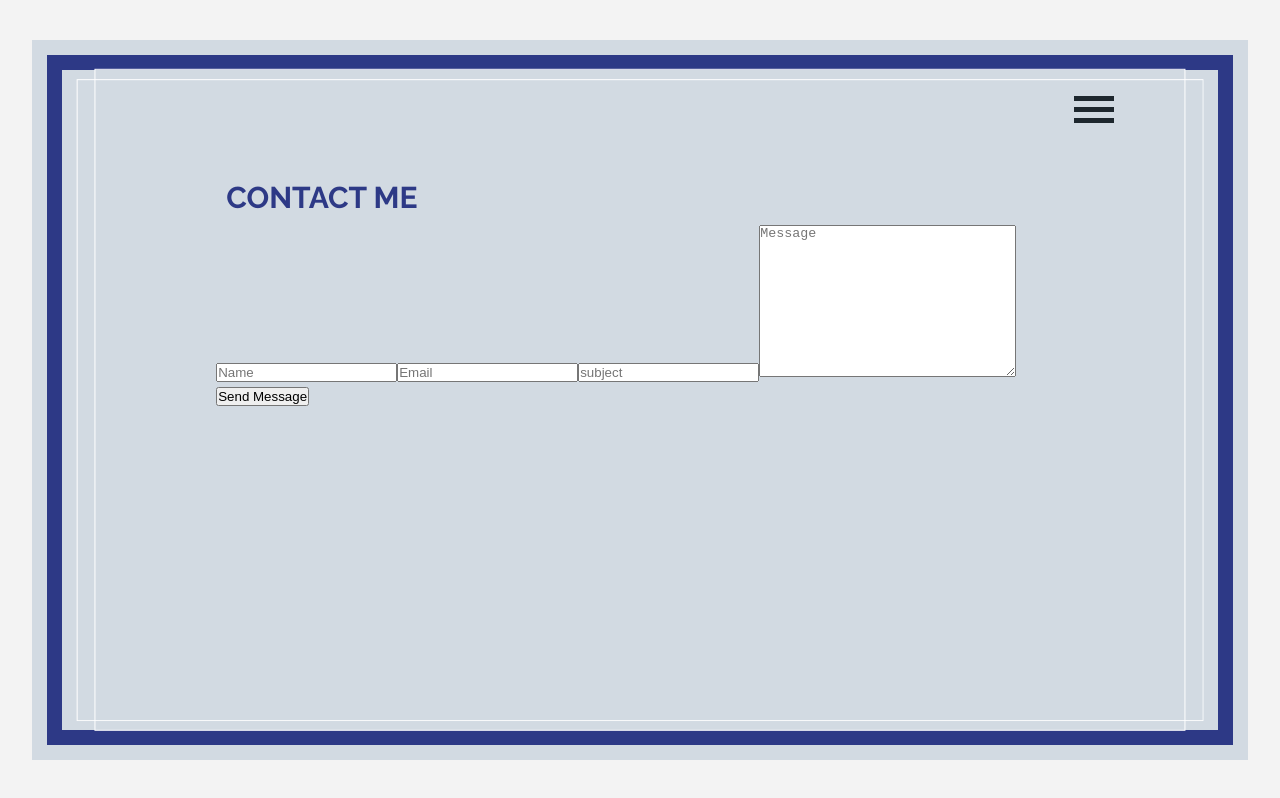
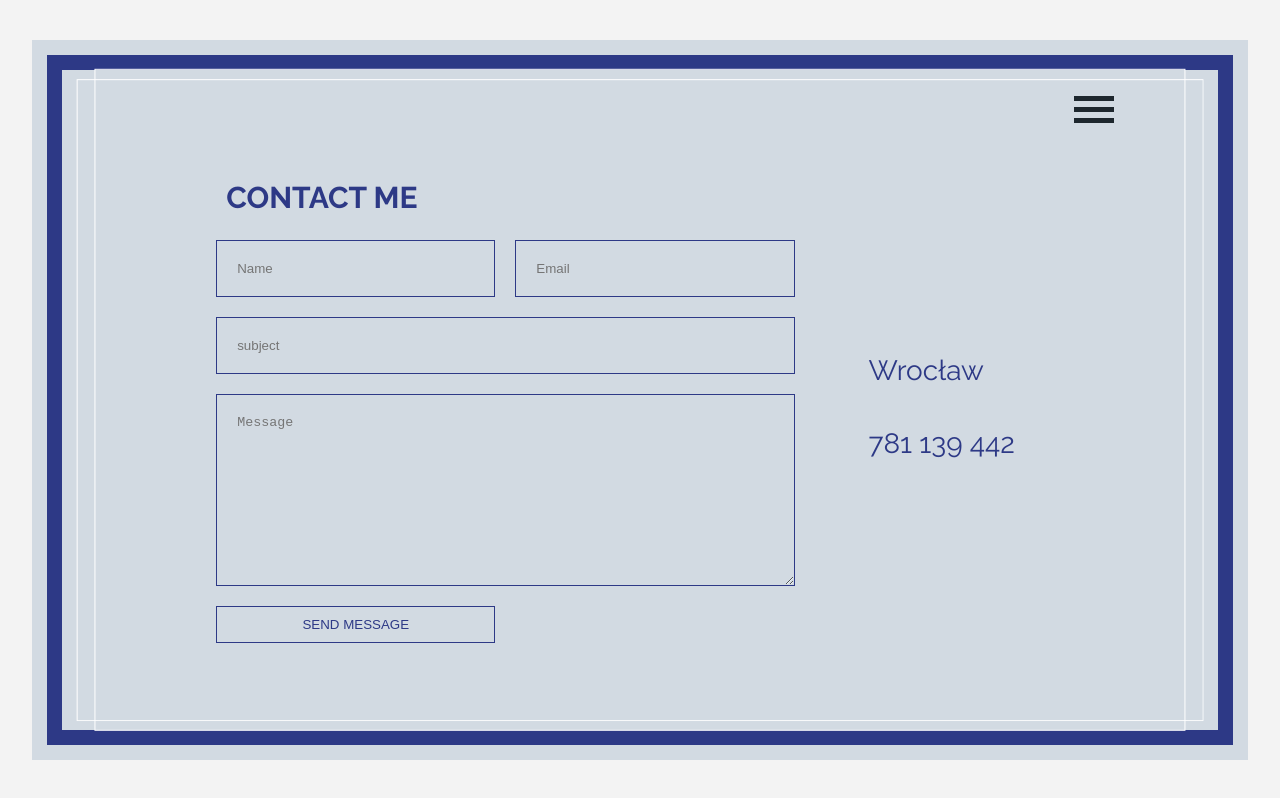
Before and after one commit to LexAeterna12321/portfolio-page, a Next.js app: page / in a window 1280 px wide. Built offline with nearby package versions, Linux system fonts and the light colour scheme.

Commit message:
contact styling added

```diff
--- a/components/Contact.js
+++ b/components/Contact.js
@@ -1,5 +1,5 @@
 import { useState } from "react";
-import Form from "./Form";
+import ContactInfo from "./ContactInfo";
 const initialState = { name: "", email: "", subject: "", message: "" };
 
 const Contact = () => {
@@ -16,14 +16,43 @@ const Contact = () => {
     console.log(state);
   };
 
+  const { name, email, subject, message } = state;
   return (
     <div className="contact">
       <h1 className="contact__h1">Contact Me</h1>
-      <Form
-        messageData={{ ...state }}
-        handleChange={handleChange}
-        handleSubmit={handleSubmit}
-      />
+      <ContactInfo />
+      <form className="contact__form" onSubmit={e => handleSubmit(e)}>
+        <input
+          onChange={e => handleChange(e)}
+          type="text"
+          name="name"
+          placeholder="Name"
+          value={name}
+        />
+        <input
+          onChange={e => handleChange(e)}
+          type="email"
+          name="email"
+          placeholder="Email"
+          value={email}
+        />
+        <input
+          onChange={e => handleChange(e)}
+          type="text"
+          name="subject"
+          placeholder="subject"
+          value={subject}
+        />
+        <textarea
+          onChange={e => handleChange(e)}
+          name="message"
+          cols="30"
+          rows="10"
+          placeholder="Message"
+          value={message}
+        />
+        <button type="submit">Send Message</button>
+      </form>
     </div>
   );
 };
--- /dev/null
+++ b/components/ContactInfo.js
@@ -0,0 +1,15 @@
+const ContactInfo = () => {
+  return (
+    <div className="contact__info">
+      <div className="contact__info__city">
+        <i className="fas fa-map-marker-alt" />
+        <span>Wrocław</span>
+      </div>
+      <div className="contact__info__phone">
+        <i className="fas fa-phone" /> <span>781 139 442</span>
+      </div>
+    </div>
+  );
+};
+
+export default ContactInfo;
--- a/components/Form.js
+++ /dev/null
@@ -1,45 +0,0 @@
-const Form = ({
-  name,
-  email,
-  subject,
-  message,
-  handleSubmit,
-  handleChange
-}) => {
-  return (
-    <form onSubmit={e => handleSubmit(e)}>
-      <input
-        onChange={e => handleChange(e)}
-        type="text"
-        name="name"
-        placeholder="Name"
-        value={name}
-      />
-      <input
-        onChange={e => handleChange(e)}
-        type="email"
-        name="email"
-        placeholder="Email"
-        value={email}
-      />
-      <input
-        onChange={e => handleChange(e)}
-        type="text"
-        name="subject"
-        placeholder="subject"
-        value={subject}
-      />
-      <textarea
-        onChange={e => handleChange(e)}
-        name="message"
-        cols="30"
-        rows="10"
-        placeholder="Message"
-        value={message}
-      />
-      <button type="submit">Send Message</button>
-    </form>
-  );
-};
-
-export default Form;
--- a/scss/_about.scss
+++ b/scss/_about.scss
@@ -13,6 +13,7 @@
     border: 15px $main-color solid;
     overflow-y: scroll;
     grid-template-columns: repeat(2, 1fr);
+    @include styledScroll;
 
     &__h1 {
         font-size: 1.5rem;
@@ -53,16 +54,6 @@
         @include buttonMixin($third-color, transparent);
     }
 
-
-    &::-webkit-scrollbar {
-        width: 5px;
-    }
-
-    &::-webkit-scrollbar-thumb {
-        background-color: $main-color;
-        ;
-        outline: 1px solid $third-color;
-    }
 }
 
 @media screen and (max-width:$mobileBP) {
--- a/scss/_contact.scss
+++ b/scss/_contact.scss
@@ -10,17 +10,66 @@
     z-index: 1;
     border: 15px $main-color solid;
     overflow-y: scroll;
+    display: grid;
+    grid-template-columns: 1fr 1fr 30%;
+    grid-gap: 15px;
+    @include styledScroll;
 
     &__h1 {
         font-size: 1.5rem;
         text-transform: uppercase;
         margin: 10px;
+        grid-column: span 2;
     }
 
+    &__form {
+        grid-column: span 2;
+        display: grid;
+        grid-template-columns: repeat(auto-fit, minmax(40%, 1fr));
+        grid-gap: 20px;
+        align-items: center;
+        position: relative;
+
+
+        & input,
+        & textarea {
+            padding: 20px;
+            background-color: transparent;
+            border: 1px solid $main-color;
+            color: $main-color;
+        }
+
+        & input[name=subject],
+        & textarea {
+            grid-column: 1/-1;
+        }
+
+        & button {
+            @include buttonMixin($main-color, $secondary-color);
+        }
+    }
+
+    &__info {
+        font-size: 1.4rem;
+        align-self: center;
+        justify-self: center;
+        grid-row: span 2;
+
+
+        &__city,
+        &__phone {
+            margin: 40px 0;
+
+            & i {
+                padding: 0 5px;
+            }
+        }
+    }
 }
 
 @media screen and (max-width:$mobileBP) {
     .contact {
+        grid-template-columns: 1fr;
         position: fixed;
         top: 0;
         left: 0;
@@ -28,5 +77,8 @@
         width: 100vw;
         border: none;
 
+        &__form {
+            grid-template-columns: 1fr;
+        }
     }
 }
--- a/scss/_mixins.scss
+++ b/scss/_mixins.scss
@@ -1,4 +1,5 @@
 @mixin buttonMixin($font-color, $bg-color) {
+    position: relative;
     color: $font-color;
     background-color: $bg-color;
     border: 1px solid $font-color;
@@ -22,7 +23,7 @@
         transform: translate(-50%, -50%) rotate(-5deg);
         opacity: 0;
         transition: 0.3s ease-in-out;
-        z-index: -1;
+
     }
 
 
@@ -32,6 +33,18 @@
         }
     }
 
+}
+
+@mixin styledScroll {
+    &::-webkit-scrollbar {
+        width: 5px;
+    }
+
+    &::-webkit-scrollbar-thumb {
+        background-color: $main-color;
+        ;
+        outline: 1px solid $third-color;
+    }
 }
 
 @mixin siteChangeAnim {
```
